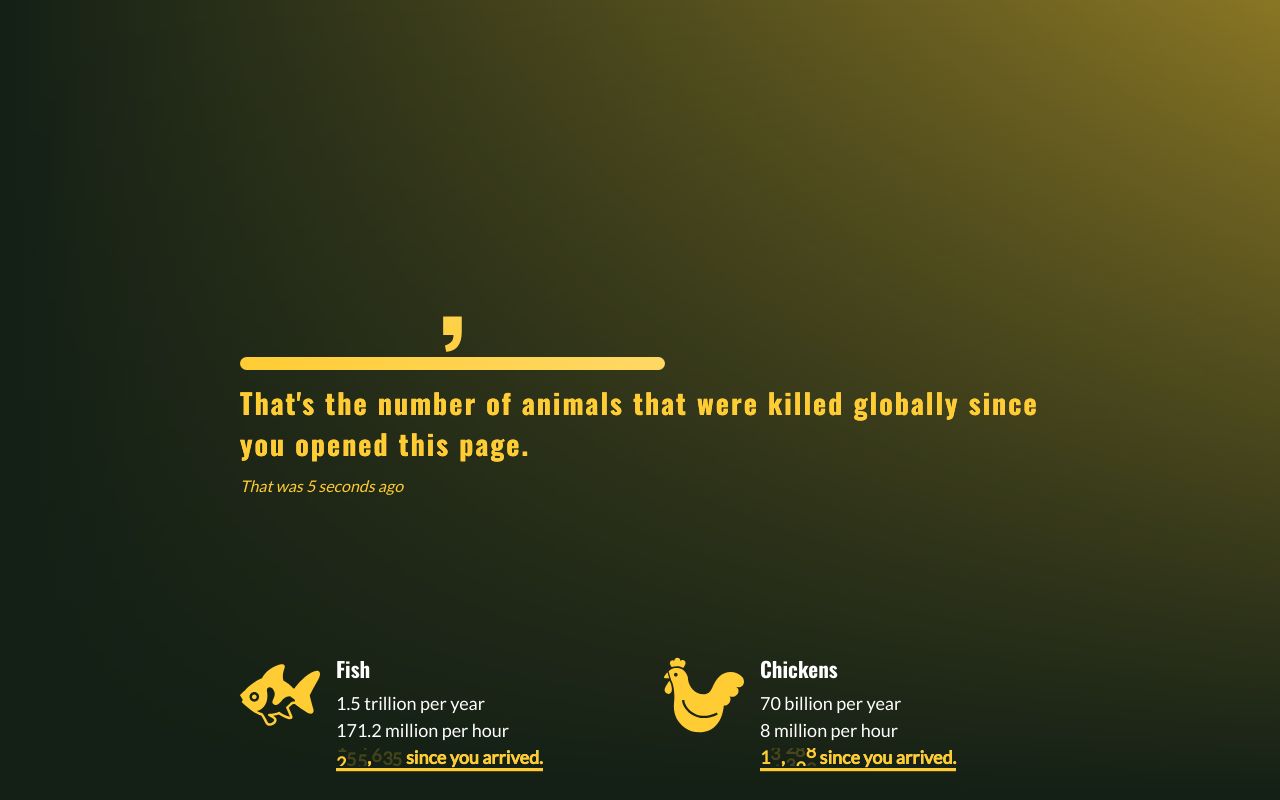
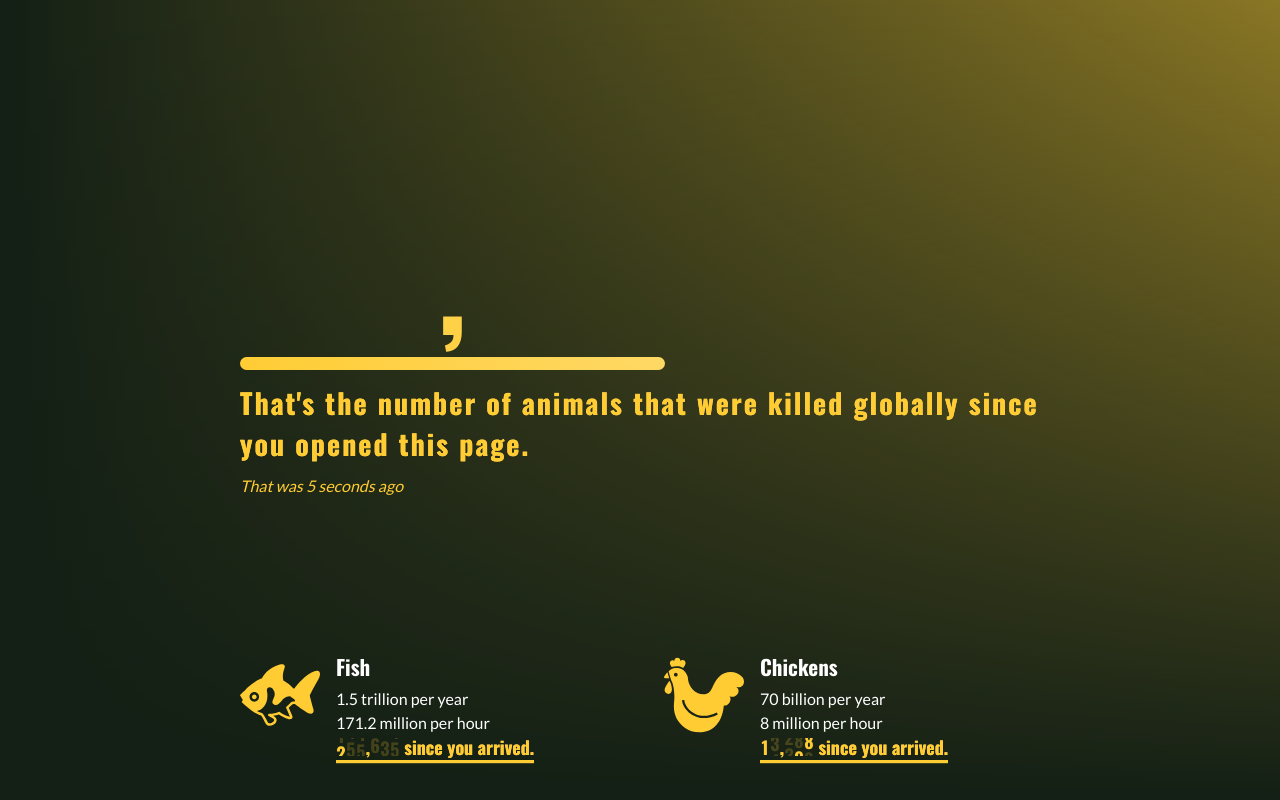
Before and after one commit to Mitcheljager/animalspersecond, a SvelteKit app: page / in a window 1280 px wide. Shown: the top 800 px of the page. Built offline with nearby package versions, Linux system fonts and the light colour scheme.

Commit message:
style: Adjust typography in animal counter

```diff
--- a/src/routes/AnimalCounter.svelte
+++ b/src/routes/AnimalCounter.svelte
@@ -36,7 +36,6 @@
 <style lang="scss">
   h3 {
     margin: 0 0 0.5rem;
-    font-weight: bold;
     color: white;
     font-size: clamp(20px, 5vw, 21px);
     font-family: $font-family-brand;
@@ -51,9 +50,8 @@
     margin: 0 0 1rem;
     border-radius: 0.5rem;
     box-shadow: 0 0 0 $hover;
-    font-size: 18px;
+    font-size: 16px;
     line-height: 1.5em;
-
 
     &:hover {
       background: $hover;
@@ -72,7 +70,8 @@
     @include text-gradient($gradient-yellow);
     display: inline-block;
     color: $yellow;
-    font-weight: bold;
+    font-family: $font-family-brand;
+    font-size: 18px;
 
     .animal:hover & {
       color: white;
```
